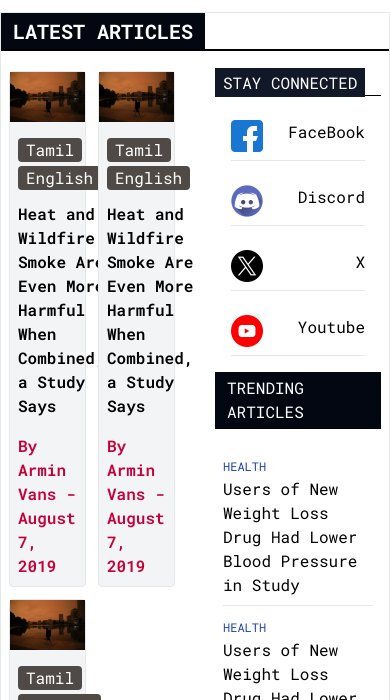
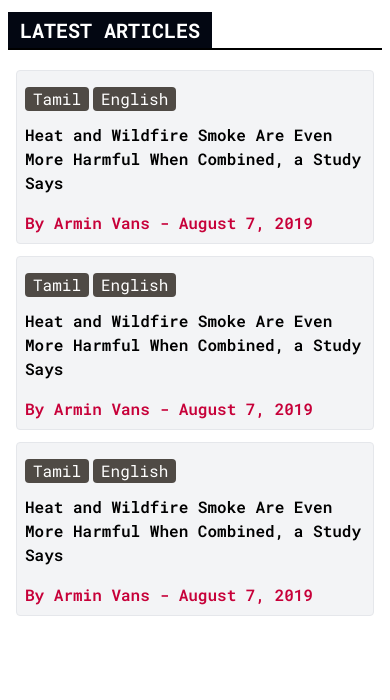
Before and after one commit to MrGrootx/api-blog-website, a React (Vite) app: page / in a window 390 px wide. Shown: the part 536-1236 px from the top of the page. After the commit the page ends 1160 px from the top, so only its background shows below. Built offline with nearby package versions, Linux system fonts and the light colour scheme.

Commit message:
updated: blog-section-responsive

```diff
--- a/src/Layouts/BlogSection.jsx
+++ b/src/Layouts/BlogSection.jsx
@@ -1,29 +1,22 @@
 import { Link } from "react-router-dom";
-import blogImg from "../assets/blog/1.jpg";
 import Social_media from "./Social_media";
 import TrendingArticles from "./TrendingArticles";
 
 const BlogSection = () => {
   return (
     <>
-      <section className="border container mx-auto md:p-5 md:px-6 mt-6">
+      <section className=" container mx-auto md:p-5 md:px-6 px-2 mt-6">
         <div className="border-b-2 border-black">
           <Link className="text-xl font-bold text-white bg-gray-950 inline-block px-3 py-1">
             LATEST ARTICLES
           </Link>
         </div>
 
-        <div className="grid grid-cols-2 mt-3 gap-x-6">
+        <div className="md:grid grid-cols-2 mt-3 gap-x-6 ">
           <section className="">
             <div className="p-2">
-              <div className="grid grid-cols-2  gap-3">
-                <div className="border  bg-gray-100 rounded">
-                  <img
-                    src={blogImg}
-                    alt="blogImg"
-                    className="max-h-48 w-full"
-                  />
-
+              <div className="grid grid-cols-1 gap-3">
+                <div className="border  bg-gray-100 rounded ">
                   <div className="mt-1 p-2">
                     <ul>
                       <li className="mt-1 bg-[#4F4A45] inline-block text-white px-2 rounded mr-1">
@@ -49,12 +42,6 @@ const BlogSection = () => {
                 </div>
 
                 <div className="border  bg-gray-100 rounded">
-                  <img
-                    src={blogImg}
-                    alt="blogImg"
-                    className="max-h-48 w-full"
-                  />
-
                   <div className="mt-1 p-2">
                     <ul>
                       <li className="mt-1 bg-[#4F4A45] inline-block text-white px-2 rounded mr-1">
@@ -80,12 +67,6 @@ const BlogSection = () => {
                 </div>
 
                 <div className="border  bg-gray-100 rounded">
-                  <img
-                    src={blogImg}
-                    alt="blogImg"
-                    className="max-h-48 w-full"
-                  />
-
                   <div className="mt-1 p-2">
                     <ul>
                       <li className="mt-1 bg-[#4F4A45] inline-block text-white px-2 rounded mr-1">
@@ -109,10 +90,11 @@ const BlogSection = () => {
                     </div>
                   </div>
                 </div>
+
               </div>
             </div>
           </section>
-          <section className="">
+          <section className="hidden md:block">
             <div className=" max-h-96  max-w-96 mx-auto p-2">
               <div className=" border-b border-black">
                 <span className="bg-gray-900 text-white px-2 py-1">
@@ -120,7 +102,7 @@ const BlogSection = () => {
                 </span>
               </div>
               <Social_media />
-            <TrendingArticles/>
+              <TrendingArticles />
             </div>
           </section>
         </div>
```
